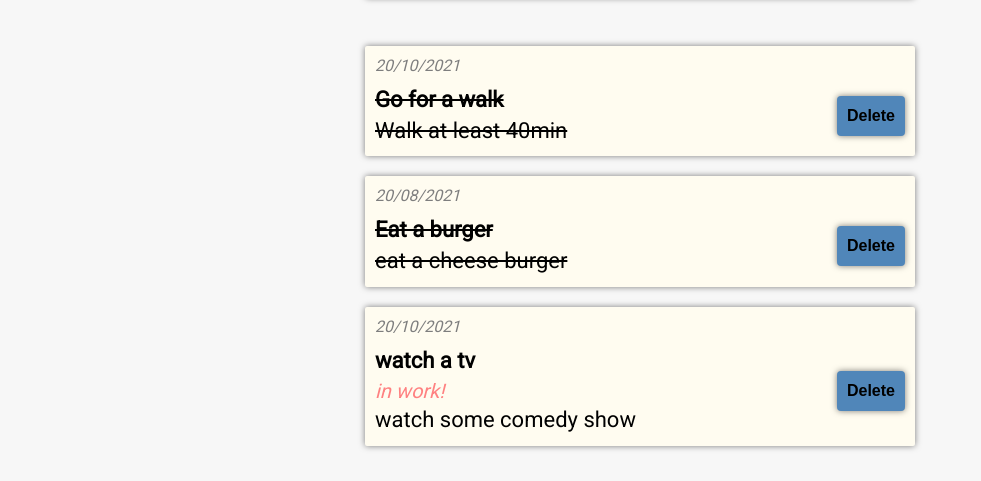
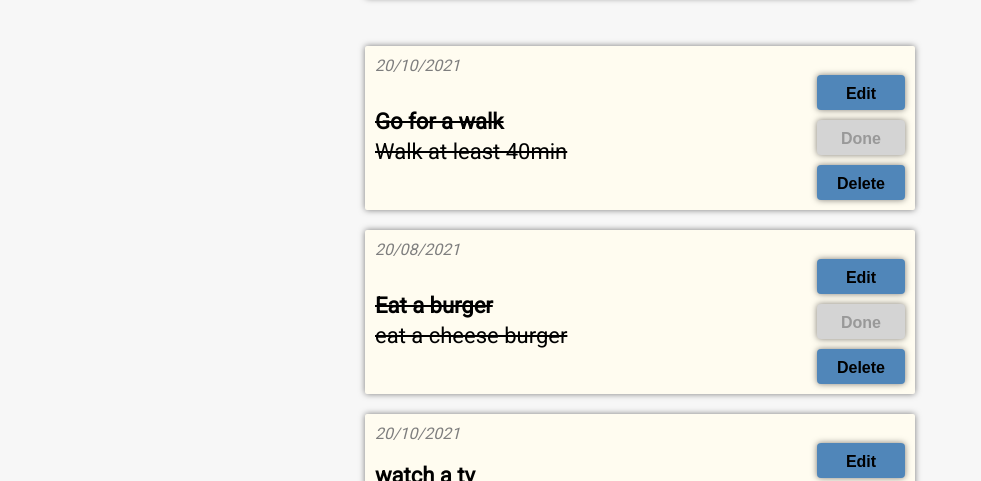
Before and after one commit to KamilMU/todoAppTestRedux, a React app: page / in a window 1280 px wide. Shown: the part 319-800 px from the top of the page, without its empty margins (0-981 px from the left). Built offline with nearby package versions, Linux system fonts and the light colour scheme.

Commit message:
added edit todo

```diff
--- a/src/components/AddTodoForm/AddTodoForm.js
+++ b/src/components/AddTodoForm/AddTodoForm.js
@@ -20,6 +20,7 @@ export function AddTodoForm() {
         id: Date.now(),
         title: inputValues.title,
         text: inputValues.text,
+        status: "open",
         date: format(new Date(), "dd/MM/yyyy(HH:mm)")
       }));
     }
--- a/src/components/App/styles.scss
+++ b/src/components/App/styles.scss
@@ -4,4 +4,5 @@
   height: 100vh;
   margin: auto;
   overflow: auto;
+  position: relative;
 }
--- a/src/components/TodoItem/TodoItem.js
+++ b/src/components/TodoItem/TodoItem.js
@@ -1,22 +1,77 @@
-import React from 'react';
+import React, { useState } from 'react';
+import { useDispatch } from 'react-redux';
+import { editTodo } from '../../store/actions';
 import './styles.scss';
 
-export function TodoItem({ todo, deleteTodo }) {
+export function TodoItem({ todo, deleteTodo, doneTodo, saveEditedTodo }) {
+  const [inputValues, setInputValues] = useState({
+    title: todo.title,
+    text: todo.text
+  });
+  const [isEditBtnClicked, setISEditBtnClicked] = useState(false);
+  const dispatch = useDispatch();
+
+  function onInputChange(e) {
+    setInputValues({
+      ...inputValues,
+      [e.target.name]: e.target.value
+    })
+  }
+
+  function saveEditedTodo() {
+    if (inputValues.title !== '' && inputValues.text !== '') {
+      dispatch(editTodo(todo.id, inputValues.title, inputValues.text));
+    }
+
+    setISEditBtnClicked(false);
+  }
+
   return (
     <li className={'todos__todo-container'} key={todo.id}>
       <span className={'todos__date'}>{todo.date}</span>
       <div className={'todos__todo'}>
-        <div style={{
-          textDecoration: todo.status === 'solved' && "line-through"
-        }}>
+        <div className={'todos__left-container'}>
           <div className={'todos__tittle'}>
-            <b>{todo.title}</b>
+            {!isEditBtnClicked ? (
+              <b
+                onClick={doneTodo}
+                style={{
+                  textDecoration: todo.status === 'done' && "line-through"
+                }}>
+                {todo.title}
+              </b>)
+              : (
+                <input value={inputValues.title} name="title" onChange={onInputChange} />
+              )}
             {todo.status === 'inWork' && (<span className={'inWork'}>in work!</span>)}
             {todo.status === 'open' && (<span className={'open'}>open</span>)}
           </div>
-          <div>{todo.text}</div>
+          {!isEditBtnClicked ? (
+            <div style={{
+              textDecoration: todo.status === 'done' && "line-through"
+            }}>
+              {todo.text}
+            </div>) : (
+            <textarea
+              value={inputValues.text}
+              name="text"
+              onChange={onInputChange}
+            />)}
         </div>
-        <button onClick={deleteTodo}>Delete</button>
+        <div className="todos__btns">
+          {!isEditBtnClicked && <button onClick={() => setISEditBtnClicked(true)}>
+            Edit
+          </button>}
+          {!isEditBtnClicked && <button onClick={doneTodo}
+            disabled={todo.status === 'done'}
+            className={todo.status === 'done' ? 'done' : 'doneBtn'}>
+            Done
+          </button>}
+          {!isEditBtnClicked && <button onClick={deleteTodo}>
+            Delete
+          </button>}
+          {isEditBtnClicked && <button onClick={saveEditedTodo}>Save</button>}
+        </div>
       </div>
     </li>
   )
--- a/src/components/TodoItem/styles.scss
+++ b/src/components/TodoItem/styles.scss
@@ -5,13 +5,43 @@
   padding: 10px;
   width: 100%;
   border-radius: 2px;
-}
 
-.todos__todo {
-  display: flex;
-  justify-content: space-between;
-  align-items: center;
+  .todos__left-container {
+    flex: 1;
+    margin-right: 50px;
+  }
 
+  .todos__todo {
+    display: flex;
+    justify-content: space-between;
+    align-items: center;
+
+    input {
+      padding: 14px;
+      width: 100%;
+      margin-bottom: 10px;
+      margin-top: 8px;
+      border-radius: 6px;
+      border: none;
+      box-shadow: 0 0 6px rgba(0,0,0,0.5);
+      outline: none;
+
+      &::placeholder {
+        text-decoration: none;
+      }
+    }
+
+    textarea {
+      padding: 14px;
+      width: 100%;
+      height: auto;
+      resize: vertical;
+      border-radius: 6px;
+      border: none;
+      outline: none;
+      box-shadow: 0 0 6px rgba(0,0,0,0.5);
+    }
+  }
 }
 
 .todos__tittle {
@@ -42,13 +72,24 @@
 
 .todos__date {
   display: block;
-  margin-bottom: 4px;
   text-decoration: none;
   font-size: 16px;
   font-style: italic;
   text-align: left;
-  margin-bottom: 10px;
   color: rgb(126, 126, 126);
+}
+
+.todos__btns {
+  display: flex;
+  flex-direction: column;
+}
+
+.done {
+  background-color: rgb(212, 212, 212) !important;
+}
+
+.doneBtn {
+  background-color: rgb(118, 173, 224) !important;
 }
 
 .todos__todo button {
@@ -58,11 +99,14 @@
   font-weight: bold;
   font-size: 16px;
   border-radius: 4px;
-  padding: 10px;
+  padding: 10px 20px;
   outline: none;
-  margin-left: 10px;
-  height: 40px;
+  height: 35px;
   cursor: pointer;
+
+  & + button {
+    margin-top: 10px;
+  }
 
   &:hover {
     opacity: .8;
--- a/src/components/TodoList/TodoList.js
+++ b/src/components/TodoList/TodoList.js
@@ -1,7 +1,7 @@
 import React from 'react';
 import { useDispatch, useSelector } from 'react-redux';
-import { deleteTodo } from '../../store/actions';
-import { TodoItem } from '../TodoItem/TodoItem';
+import { deleteTodo, doneTodo } from '../../store/actions';
+import TodoItem from '../TodoItem';
 import './styles.scss';
 
 export function TodoList() {
@@ -9,16 +9,17 @@ export function TodoList() {
   const dispatch = useDispatch();
 
   return (
-    <div>
+    <>
       <ul className={'todos'}>
         {todos.map((todo, index) => (
           <TodoItem
             todo={todo}
             deleteTodo={() => dispatch(deleteTodo(todo.id))}
+            doneTodo={() => dispatch(doneTodo(todo.id))}
             key={index}
           />
         ))}
       </ul>
-    </div>
+    </>
   );
 }
--- a/src/constants/index.js
+++ b/src/constants/index.js
@@ -1,3 +1,4 @@
 export const ADD_TODO = "ADD_TODO";
 export const DELETE_TODO = "DELETE_TODO";
 export const EDIT_TODO = "EDIT_TODO";
+export const DONE_TODO = "DONE_TODO";
--- a/src/store/actions/index.js
+++ b/src/store/actions/index.js
@@ -1,4 +1,4 @@
-import { ADD_TODO, DELETE_TODO, EDIT_TODO } from "../../constants";
+import { ADD_TODO, DELETE_TODO, EDIT_TODO, DONE_TODO } from "../../constants";
 
 export const addTodo = (todo) => ({
   type: ADD_TODO,
@@ -10,7 +10,14 @@ export const deleteTodo = (todoId) => ({
   todoId
 });
 
-export const editTodo = (todoId) => ({
-  type: CHANGE_PASSWORD_INPUT,
-  EDIT_TODO
+export const editTodo = (todoId, todoTitle, todoText) => ({
+  type: EDIT_TODO,
+  todoId,
+  todoTitle,
+  todoText
 });
+
+export const doneTodo = (todoId) => ({
+  type: DONE_TODO,
+  todoId
+});
--- a/src/store/reducers/index.js
+++ b/src/store/reducers/index.js
@@ -1,4 +1,4 @@
-import { ADD_TODO, DELETE_TODO, EDIT_TODO } from "../../constants";
+import { ADD_TODO, DELETE_TODO, DONE_TODO, EDIT_TODO } from "../../constants";
 
 const initialState = {
   todos: [
@@ -6,14 +6,14 @@ const initialState = {
       id: 1,
       title: "Go for a walk",
       text: "Walk at least 40min",
-      status: "solved",
+      status: "done",
       date: "20/10/2021"
     },
     {
       id: 2,
       title: "Eat a burger",
       text: "eat a cheese burger",
-      status: "solved",
+      status: "done",
       date: "20/08/2021"
     },
     {
@@ -26,7 +26,7 @@ const initialState = {
   ]
 }
 
-export const reducer = (state = initialState, { type, todo, todoId }) => {
+export const reducer = (state = initialState, { type, todo, todoId, todoTitle, todoText }) => {
   switch (type) {
     case ADD_TODO:
       return {
@@ -38,6 +38,35 @@ export const reducer = (state = initialState, { type, todo, todoId }) => {
         ...state,
         todos: state.todos.filter(todo => todo.id !== todoId)
       }
+    case DONE_TODO:
+      return {
+        ...state,
+        todos: state.todos.map(todo => {
+          if (todo.id === todoId && todo.status !== "done") {
+            return {
+              ...todo,
+              status: "done"
+            }
+          }
+
+          return todo;
+        })
+      }
+    case EDIT_TODO:
+      return {
+        ...state,
+        todos: state.todos.map(todo => {
+          if (todo.id === todoId) {
+            return {
+              ...todo,
+              title: todoTitle,
+              text: todoText,
+            }
+          }
+
+          return todo;
+        })
+      }
     default:
       return state;
   }
```
